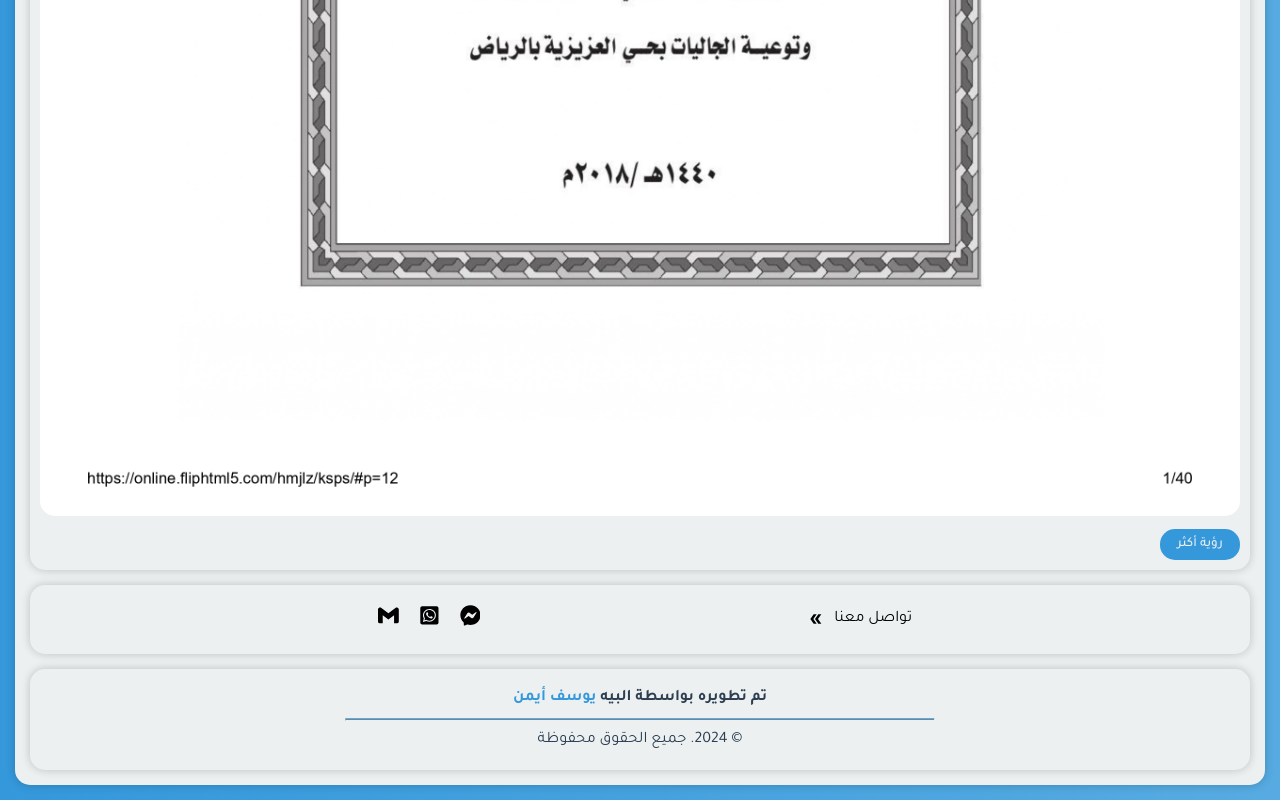
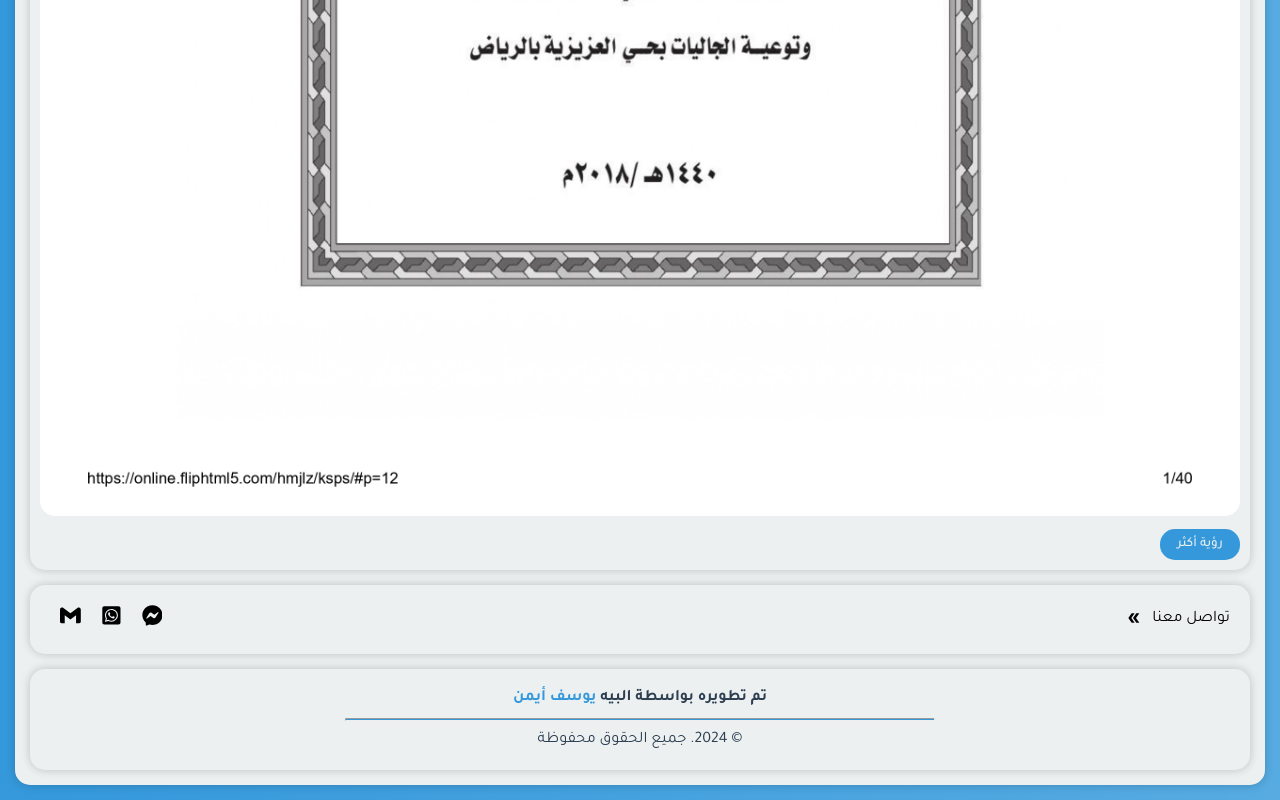
Before and after one commit to yousefelsobtasy/100qa, a Next.js app: page /about in a window 1280 px wide. Shown: the part 1171-1971 px from the top of the page. Built offline with nearby package versions, Linux system fonts and the light colour scheme.

Commit message:
22-10-24-07_41

```diff
--- a/app/global.css
+++ b/app/global.css
@@ -560,7 +560,7 @@ nav ul li a:hover {
 .contact {
     width: 100%;
     display: flex;
-    justify-content: space-evenly;
+    justify-content: space-between;
     align-items: center;
     padding: 20px;
     box-shadow: 0 0 10px rgba(0, 0, 0, 0.2);
@@ -569,7 +569,6 @@ nav ul li a:hover {
 
     .contactText {
         display: flex;
-        align-items: center;
         gap: 10px;
 
         &>svg {
```
